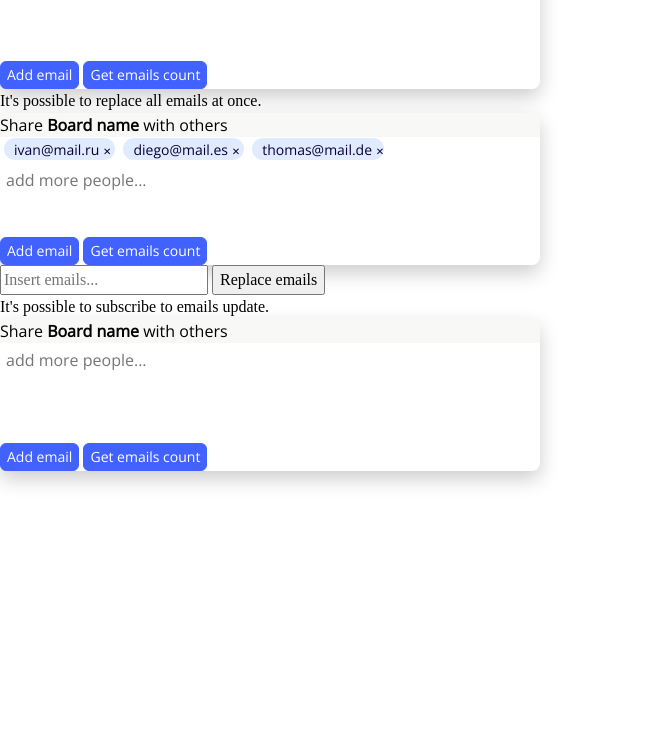
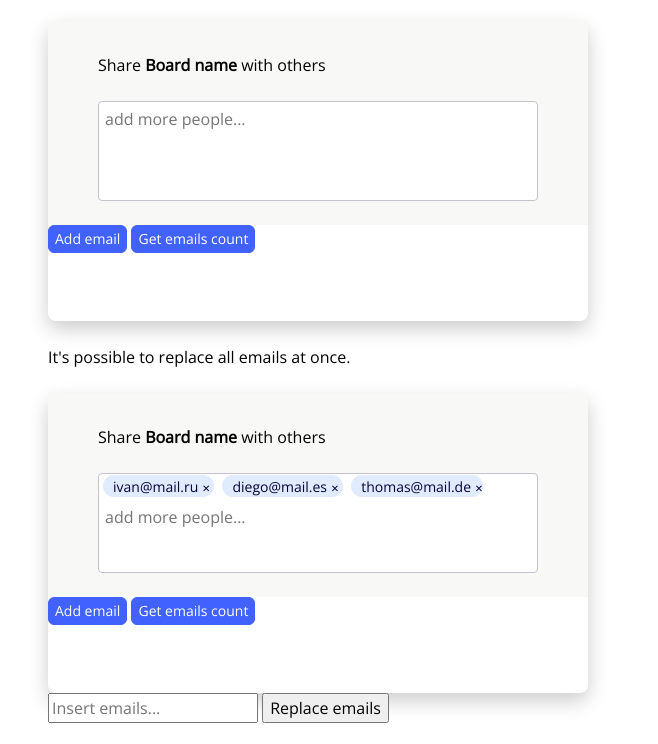
Before and after one commit to riccardobevilacqua/emails-input, a website built with webpack: page src/index.html in a window 1280 px wide. Shown: the part 87-831 px from the top of the page, without its empty margins (0-658 px from the left). Before the commit the page ends 800 px from the top, so only its background shows below. Built offline with nearby package versions, Linux system fonts and the light colour scheme.

Commit message:
Updated styles

```diff
--- a/src/components/emails-form.ts
+++ b/src/components/emails-form.ts
@@ -15,9 +15,11 @@ export function EmailsForm(
 ) {
   originalNode.innerHTML = `
     <div class="${baseClass}">
-      <div class="${baseClass}-content">
-        <div class="${baseClass}-title">${title}</div>
-        <div class="emails-input-container"></div>
+      <div class="${baseClass}-content-container">
+        <div class="${baseClass}-content">
+          <div class="${baseClass}-title">${title}</div>
+          <div class="emails-input-container"></div>
+        </div>
       </div>
       <div class="${baseClass}-controls">
         <button class="${baseClass}-button ${baseClass}-button__add-email">Add email</button>
--- a/src/index.html
+++ b/src/index.html
@@ -8,6 +8,8 @@
 </head>
 
 <body>
+  <section class="examples-section">
+    <h1>Emails Input</h1>
     <div class="example-container">
       <div class="example-description">It's possible to add emails using the input field.</div>
       <div id="example01"></div>
@@ -26,6 +28,7 @@
       <div id="example03SubscriptionBox">
       </div>
     </div>
+  </section>
 </body>
 
 </html>
--- a/src/styles/styles.scss
+++ b/src/styles/styles.scss
@@ -1,18 +1,35 @@
 @import "./reset.scss";
 
 @import url("https://fonts.googleapis.com/css?family=Open+Sans");
+
+body {
+  font-family: 'Open Sans', sans;
+}
+
+.example-container {
+  margin: 24px 48px;
+}
+
+.example-description {
+  margin-bottom: 24px;
+}
 
 .emails-form {
   font-family: 'Open Sans', sans;
   background: #FFFFFF;
   box-shadow: 0px 8px 20px rgba(0, 0, 0, 0.2);
   border-radius: 8px;
-  max-width: 540px;
-  max-height: 300px;
+  width: 540px;
+  height: 300px;
 }
 
-.emails-form-content {
+.emails-form-content-container {
   background: #F8F8F7;
+  padding: 32px 50px 24px 50px;
+}
+
+.emails-form-title {
+  margin-bottom: 24px;
 }
 
 .emails-form-button {
@@ -30,6 +47,8 @@
   width: 100%;
   min-height: 100px;
   background: #FFFFFF;
+  border-radius: 4px;
+  border: 1px solid #C3C2CF;
 }
 
 .emails-input {
```
Lines whose indentation alone changed are shown as unchanged.
